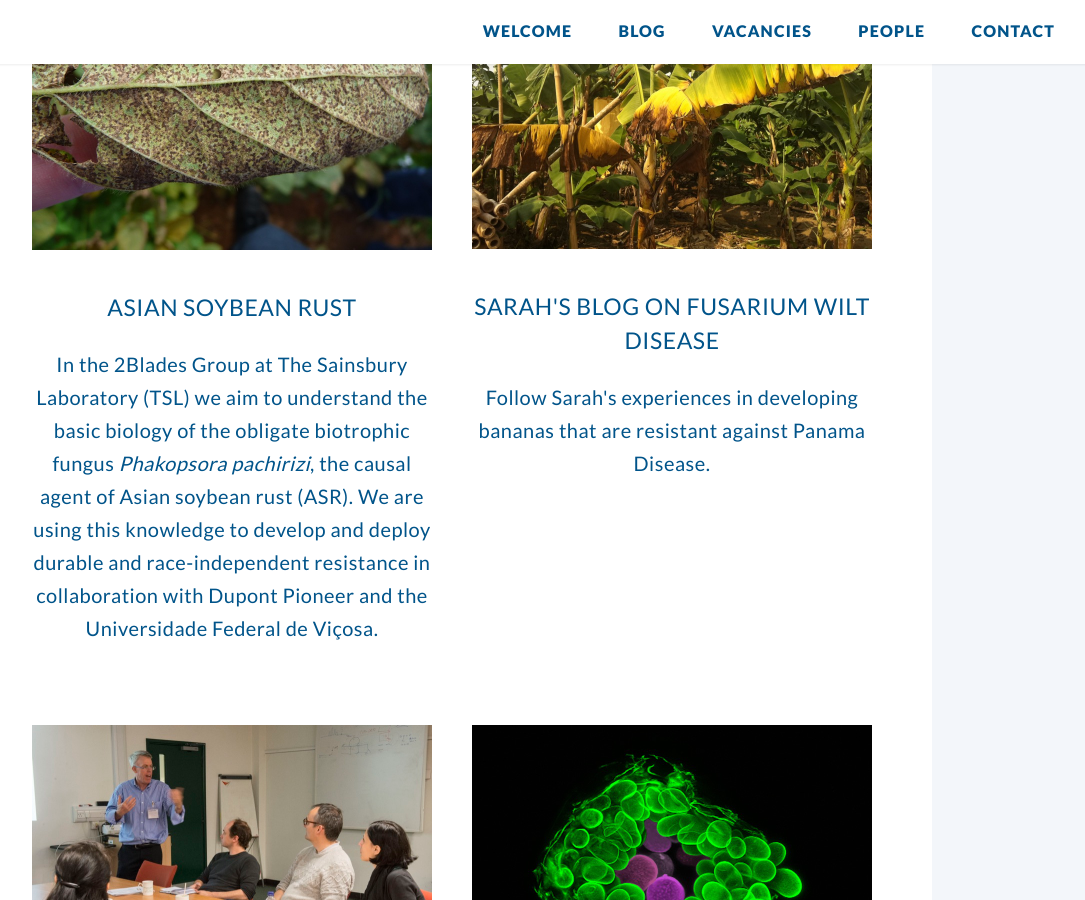
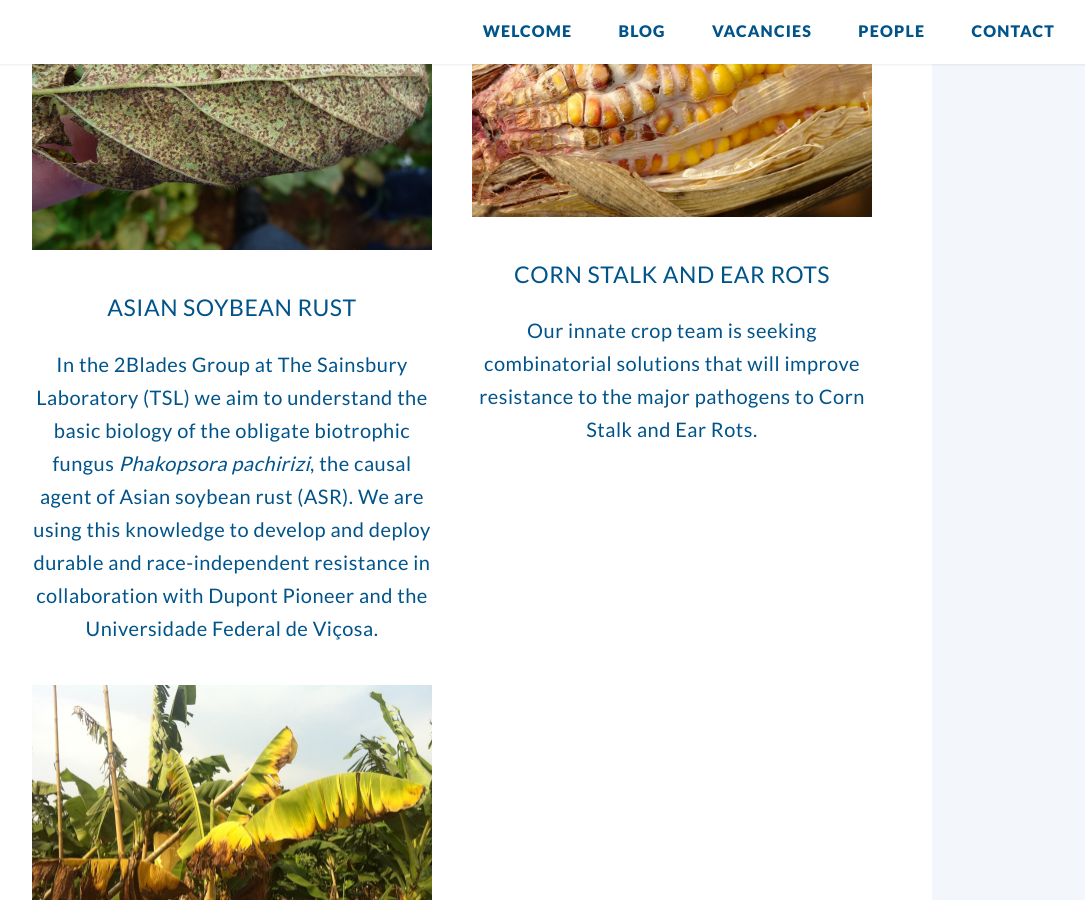
Before and after one commit to PetervanEsse/2bladestsl, a Jekyll site: the page built from index.html, in a window 1280 px wide and 900 px high, scrolled down 1536 px. Shown: the whole window, without its empty margins (188-1273 px from the left). Built offline with Jekyll 4.4.1, drawn with Linux system fonts in a browser that asks for light colours.

Commit message:
Additional project from 2Blades group
Hi Martin, need to put some pictures straight.

```diff
--- a/index.html
+++ b/index.html
@@ -54,6 +54,27 @@ layout: landing-page
 
                 <section>
                     <div class="hover-blue">
+                        <a href="http://2blades.org/projects-and-technology/projects/corn-stalk-and-ear-rots/" class="image featured"><img src="images/pic42.jpeg"
+                                                                                                 alt=""/></a>
+                        <div class="overlay">
+                            <div class="text">Click to read more</div>
+                        </div>
+                    </div>
+                    <header>
+                        <h3><STRONG>Corn Stalk and Ear Rots</STRONG></h3>
+                    </header>
+                    <p> Our innate crop team is seeking combinatorial solutions that will improve resistance to the major pathogens to Corn Stalk and Ear Rots.</p>
+                </section>
+
+
+
+
+            </div>
+            <div class="row">
+              <div class="6u">
+
+                <section>
+                    <div class="hover-blue">
                         <a href="https://bananaroots.wordpress.com/" class="image featured"><img src="images/pic02.jpg"
                                                                                                  alt=""/></a>
                         <div class="overlay">
@@ -68,8 +89,8 @@ layout: landing-page
 
             </div>
         </div>
-        <div class="row">
-            <div class="6u">
+
+         <div class="6u">
 
                 <section>
                     <div class="hover-blue">
@@ -84,7 +105,9 @@ layout: landing-page
                     </header>
                     <p> Training the next generation of plant science leaders and entrepreneurs.</p>
                 </section>
+
             </div>
+            <div class="row">
             <div class="6u">
 
                 <section>
@@ -102,7 +125,6 @@ layout: landing-page
                 </section>
             </div>
         </div>
-        <div class="row">
             <div class="6u">
 
                 <section>
```
Also changed, not shown: images/pic42.jpeg (added), 1 other file.
